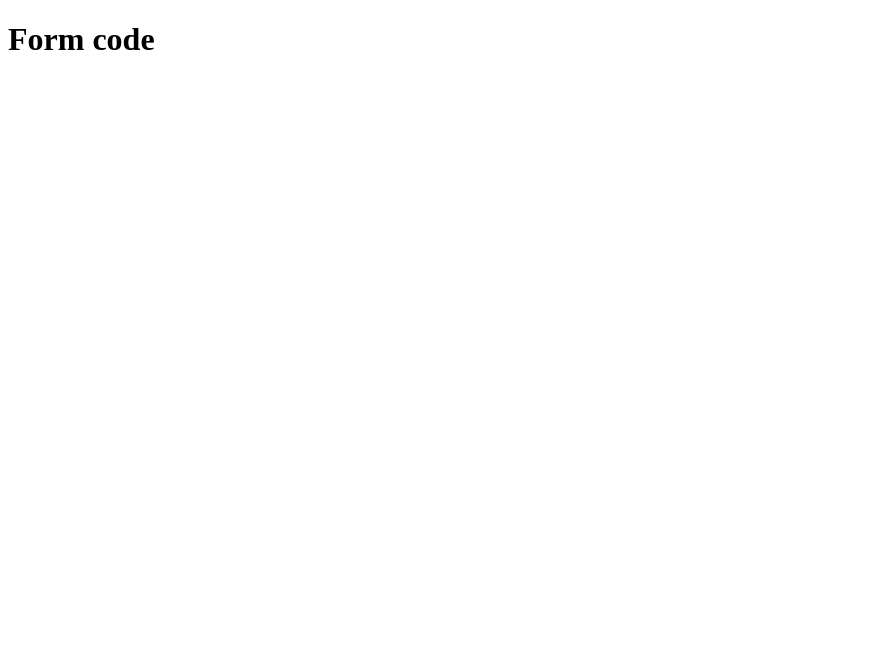
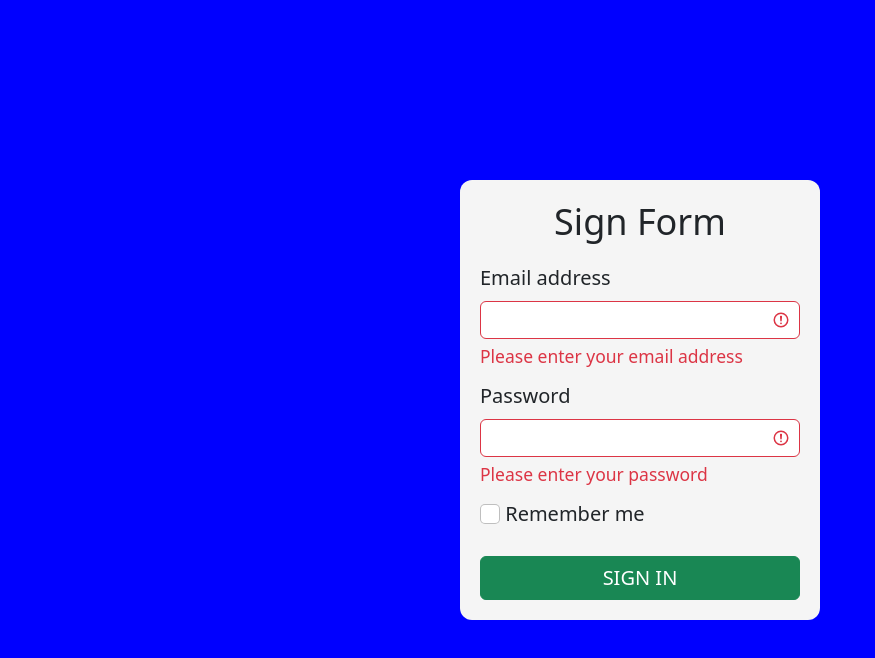
Before and after one commit to Arun543/Design-Code, a plain HTML site: page LoginForm.html in a window 1280 px wide. Shown: the whole page, without its empty margins (0-875 px from the left). Drawn offline with nearby package versions, Linux system fonts and the light colour scheme.

Commit message:
Simple design form with html and css

```diff
--- a/LoginForm.html
+++ b/LoginForm.html
@@ -1,12 +1,50 @@
 <!DOCTYPE html>
 <html lang="en">
-<head>
-    <meta charset="UTF-8">
-    <meta http-equiv="X-UA-Compatible" content="IE=edge">
-    <meta name="viewport" content="width=device-width, initial-scale=1.0">
-    <title>Document</title>
-</head>
-<body>
-    <h1>Form code</h1>
-</body>
+  <head>
+    <meta charset="UTF-8" />
+    <meta http-equiv="X-UA-Compatible" content="IE=edge" />
+    <meta name="viewport" content="width=device-width, initial-scale=1.0" />
+    <title>Responsive Form</title>
+    <link rel="stylesheet" href="style.css">
+    <!-- Bootstrap link -->
+    <link
+      href="https://cdn.jsdelivr.net/npm/bootstrap@5.2.3/dist/css/bootstrap.min.css"
+      rel="stylesheet"
+      integrity="sha384-rbsA2VBKQhggwzxH7pPCaAqO46MgnOM80zW1RWuH61DGLwZJEdK2Kadq2F9CUG65"
+      crossorigin="anonymous"/>
+    <!-- JavaScript Bundle with Popper -->
+    <script
+      src="https://cdn.jsdelivr.net/npm/bootstrap@5.2.3/dist/js/bootstrap.bundle.min.js"
+      integrity="sha384-kenU1KFdBIe4zVF0s0G1M5b4hcpxyD9F7jL+jjXkk+Q2h455rYXK/7HAuoJl+0I4"
+      crossorigin="anonymous"></script>
+
+
+
+  </head>
+  <body>
+    <div class="login">
+        <h1 class="text-center">Sign Form</h1>
+        <form action="" class="needs-validation">
+            <div class="form-group was-validated">
+                <label class="form-label" for="email">Email address</label>
+                <input class="form-control" type="email" id="email" required>
+                <div class="invalid-feedback">
+                    Please enter your email address
+                </div>
+            </div>
+            <div class="form-group was-validated">
+                <label class="form-label" for="password">Password</label>
+                <input class="form-control" type="password" id="password" required>
+                <div class="invalid-feedback">
+                    Please enter your password
+                </div>
+            </div>
+            <div class="form-group">
+                <input class="form-check-input" type="checkbox" id="checkbox">
+                <label class="form-check-label" for="check">Remember me</label>
+            </div>
+            <input class="btn btn-success w-100" type="submit" value="SIGN IN">
+        </form>
+    </div>
+  </body>
 </html>
--- /dev/null
+++ b/style.css
@@ -0,0 +1,39 @@
+* {
+    margin: 0;
+    padding: 0;
+    box-sizing: border-box;
+}
+
+body {
+    height: 100vh;
+    display: flex;
+    align-items: center;
+    justify-content: center;
+    background-color: blue !important;
+}
+
+.login {
+    width: 360px;
+    background-color: whitesmoke;
+    height: min-content;
+    padding: 20px;
+    border-radius: 12px;
+}
+
+.login h1{
+    font-size: 36px;
+    margin-bottom: 20px;
+}
+
+.login form {
+    font-size: 20px;
+}
+
+.login form .form-group {
+    margin-bottom: 12px;
+}
+
+.login form input[type="submit"] {
+    font-size: 20px;
+    margin-top: 15px;
+}
```
